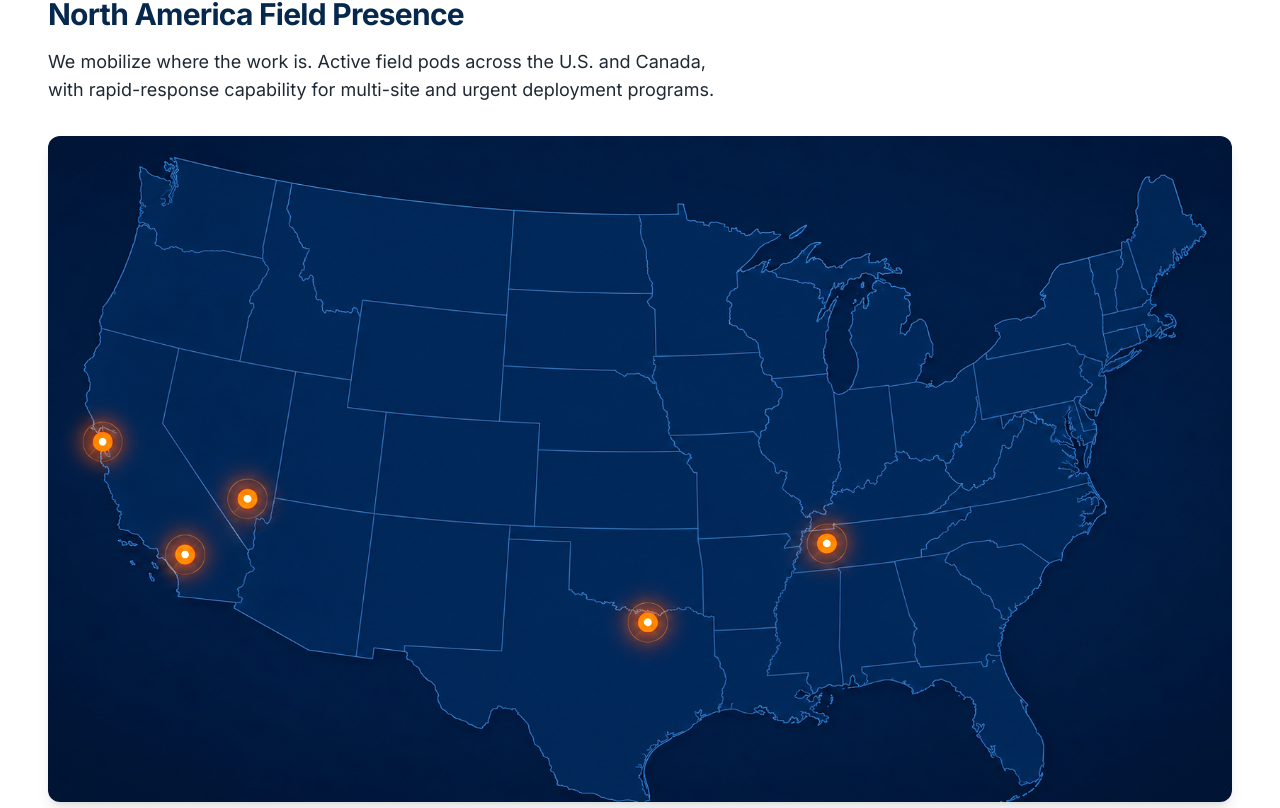
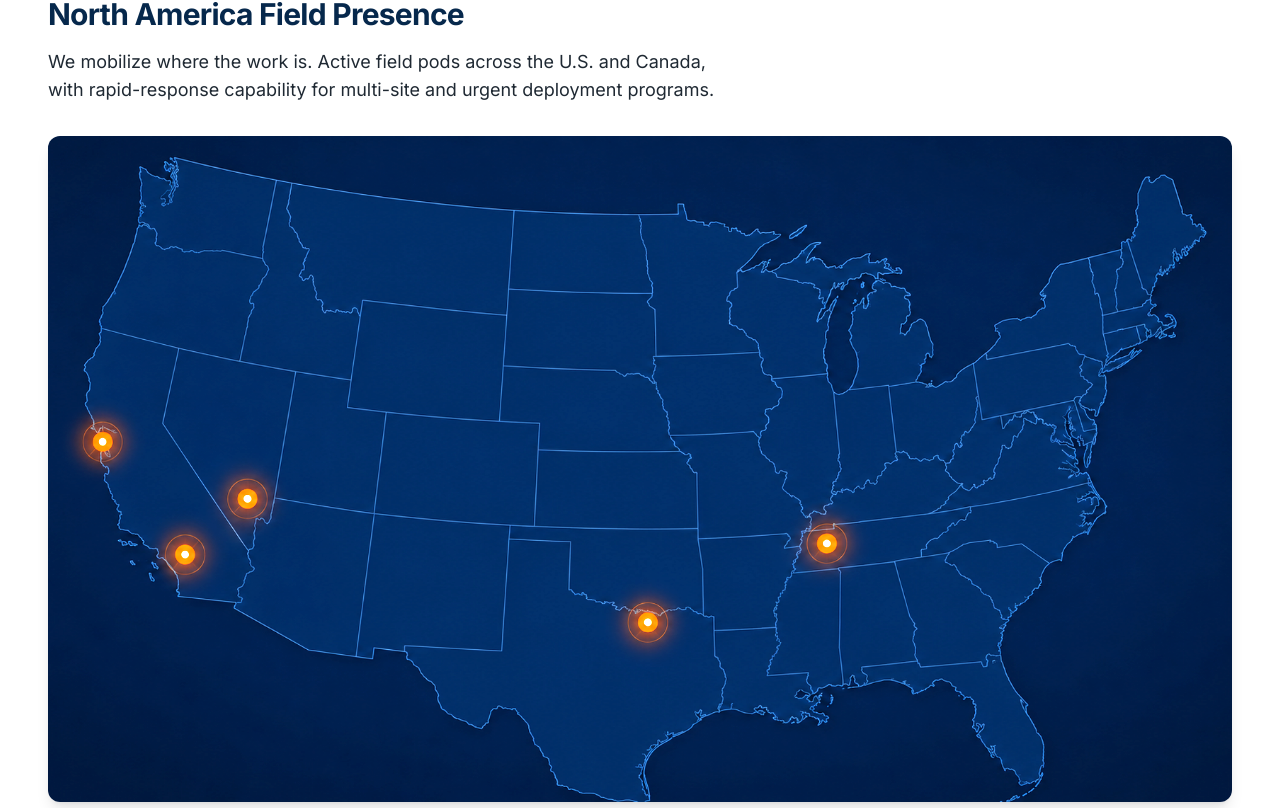
Before and after one commit to saadapex/aes-website, a Next.js app: page /about in a window 1280 px wide. Shown: the part 3452-4260 px from the top of the page. Built offline with nearby package versions, Linux system fonts and the light colour scheme; no server answers.

Commit message:
About page: add Saad headshot + bio, remove Vinod, brighten coverage map

```diff
--- a/src/app/about/page.tsx
+++ b/src/app/about/page.tsx
@@ -224,7 +224,7 @@ export default function AboutPage() {
               alt="AES field coverage map \u2014 active pods across the United States"
               width={1200}
               height={650}
-              className="w-full h-auto block brightness-125"
+              className="w-full h-auto block brightness-150"
             />
           </div>
           <div className="flex flex-wrap gap-3">
--- a/src/app/page.tsx
+++ b/src/app/page.tsx
@@ -397,7 +397,7 @@ export default function HomePage() {
               alt="AES field coverage map — active pods across the United States"
               width={900}
               height={520}
-              className="w-full h-auto block brightness-125"
+              className="w-full h-auto block brightness-150"
             />
           </div>
           <div className="flex flex-wrap justify-center gap-3">
```
